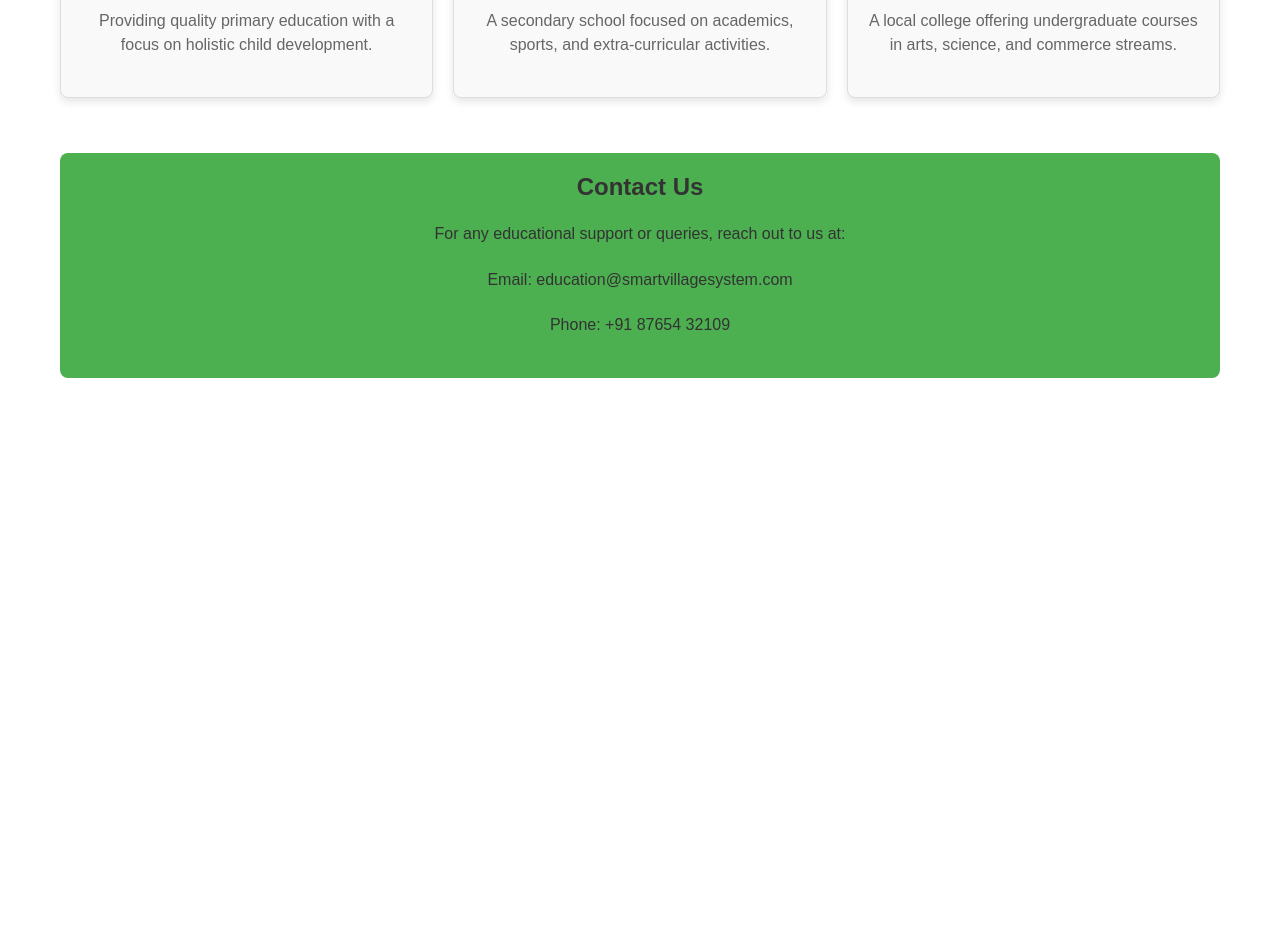
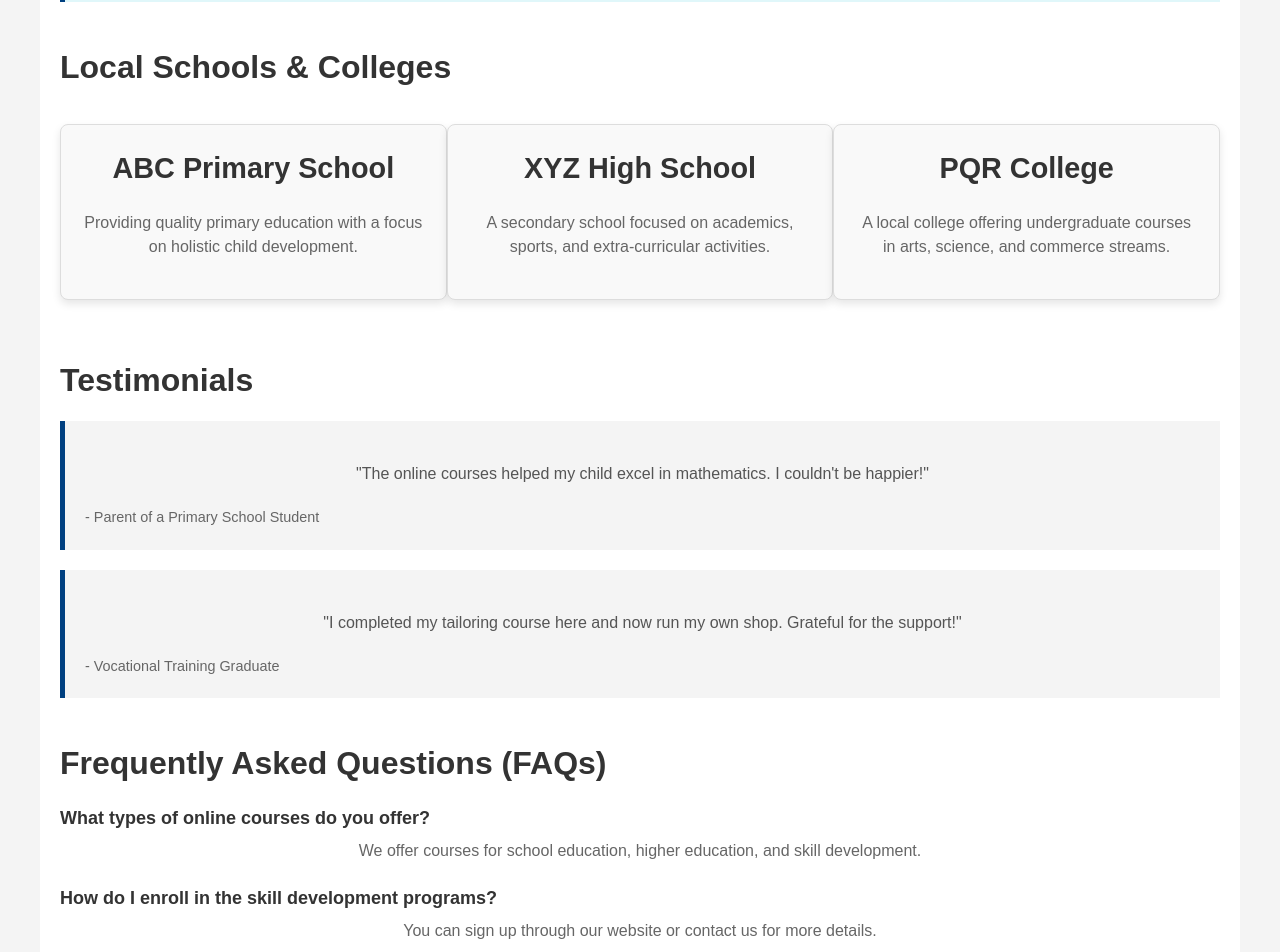
Before and after one commit to Rohitkagankar/Smart-village-system, a React (Vite) app in the folder frontend/: page /education in a window 1280 px wide. Shown: the part 1380-2332 px from the top of the page. Before the commit the page ends 1818 px from the top, so only its background shows below. Built offline with nearby package versions, Linux system fonts and the light colour scheme; the HTML template or start-up script is replaced by a standard one.

Commit message:
education page

```diff
--- a/frontend/src/Pages/Education/Education.css
+++ b/frontend/src/Pages/Education/Education.css
@@ -1,57 +1,72 @@
-/* Education.css */
+/* Global Styles */
+body {
+  font-family: Arial, sans-serif;
+  line-height: 1.6;
+  background-color: #f4f4f4;
+  margin: 0;
+  padding: 0;
+}
 
+/* Education Page Styles */
 .education-page {
-    font-family: 'Arial', sans-serif;
-    margin: 20px;
-    padding: 20px;
+  width: 100%;
   max-width: 1200px;
   margin: 0 auto;
+  padding: 20px;
+  background-color: white;
 }
 
 .education-header {
   text-align: center;
-    padding: 40px 0;
-    background-color: #2196f3;
+  background-color: #004080;
   color: white;
+  padding: 20px;
+  margin-bottom: 20px;
 }
 
 .education-header h1 {
   font-size: 2.5rem;
-    margin-bottom: 10px;
 }
 
 .education-header p {
   font-size: 1.2rem;
 }
 
-  .online-courses-section, .skill-development-section, .gov-schemes-section, .local-institutions-section, .contact-section {
-    margin: 40px 0;
+.online-courses-section,
+.skill-development-section,
+.gov-schemes-section,
+.local-institutions-section,
+.testimonial-section,
+.faq-section,
+.contact-section {
+  margin-bottom: 40px;
 }
 
-  .online-courses-section h2, .skill-development-section h2, .gov-schemes-section h2, .local-institutions-section h2, .contact-section h2 {
-    text-align: center;
+h2 {
   font-size: 2rem;
-    margin-bottom: 20px;
+  color: #333;
+  margin-bottom: 15px;
 }
 
+/* Card Styles */
 .courses-cards, .skill-cards, .institutions-cards {
   display: flex;
   justify-content: space-between;
-    gap: 20px;
-    margin-top: 20px;
+  flex-wrap: wrap;
 }
 
 .card {
-    background-color: #f9f9f9;
+  background-color: #f4f4f4;
+  border: 1px solid #ddd;
+  border-radius: 10px;
   padding: 20px;
-    border: 1px solid #ddd;
-    border-radius: 8px;
-    text-align: center;
-    flex: 1;
+  width: 30%;
+  margin-bottom: 20px;
 }
 
 .card h3 {
   font-size: 1.5rem;
+  color: #004080;
   margin-bottom: 10px;
 }
 
@@ -60,34 +75,64 @@
   color: #666;
 }
 
+/* Government Schemes Styles */
 .gov-schemes-section ul {
   list-style-type: none;
-    padding: 0;
-    text-align: center;
+  padding-left: 0;
 }
 
-  .gov-schemes-section ul li {
+.gov-schemes-section li {
   font-size: 1.2rem;
-    margin: 10px 0;
+  background-color: #e0f7fa;
+  padding: 10px;
+  margin-bottom: 10px;
+  border-left: 5px solid #004080;
 }
 
+/* Testimonials Section */
+.testimonials {
+  display: flex;
+  flex-direction: column;
+  gap: 20px;
+}
+
+.testimonial {
+  background-color: #f4f4f4;
+  padding: 20px;
+  border-left: 5px solid #004080;
+}
+
+.testimonial span {
+  display: block;
+  margin-top: 10px;
+  font-size: 0.9rem;
+  color: #666;
+}
+
+/* FAQ Styles */
+.faq-list {
+  list-style-type: none;
+  padding-left: 0;
+}
+
+.faq-list li {
+  margin-bottom: 20px;
+}
+
+.faq-list li p {
+  margin-top: 5px;
+  font-size: 1rem;
+  color: #666;
+}
+
+/* Contact Section */
 .contact-section {
   text-align: center;
   padding: 20px;
-    background-color: #e3f2fd;
-    border-radius: 8px;
+  background-color: #004080;
+  color: white;
 }
 
 .contact-section p {
-    font-size: 1.1rem;
+  margin: 5px 0;
 }
-
-  @media (max-width: 768px) {
-    .courses-cards, .skill-cards, .institutions-cards {
-      flex-direction: column;
-    }
-
-    .card {
-      margin-bottom: 20px;
-    }
-  }
--- a/frontend/src/Pages/Education/Education.jsx
+++ b/frontend/src/Pages/Education/Education.jsx
@@ -1,4 +1,3 @@
-// src/pages/Education.js
 import React from 'react';
 import './Education.css';
 
@@ -75,6 +74,34 @@
         </div>
       </section>
 
+      <section className="testimonial-section">
+        <h2>Testimonials</h2>
+        <div className="testimonials">
+          <div className="testimonial">
+            <p>"The online courses helped my child excel in mathematics. I couldn't be happier!"</p>
+            <span>- Parent of a Primary School Student</span>
+          </div>
+          <div className="testimonial">
+            <p>"I completed my tailoring course here and now run my own shop. Grateful for the support!"</p>
+            <span>- Vocational Training Graduate</span>
+          </div>
+        </div>
+      </section>
+
+      <section className="faq-section">
+        <h2>Frequently Asked Questions (FAQs)</h2>
+        <ul className="faq-list">
+          <li>
+            <strong>What types of online courses do you offer?</strong>
+            <p>We offer courses for school education, higher education, and skill development.</p>
+          </li>
+          <li>
+            <strong>How do I enroll in the skill development programs?</strong>
+            <p>You can sign up through our website or contact us for more details.</p>
+          </li>
+        </ul>
+      </section>
+
       <section className="contact-section">
         <h2>Contact Us</h2>
         <p>For any educational support or queries, reach out to us at:</p>
```
Lines whose indentation alone changed are shown as unchanged.
